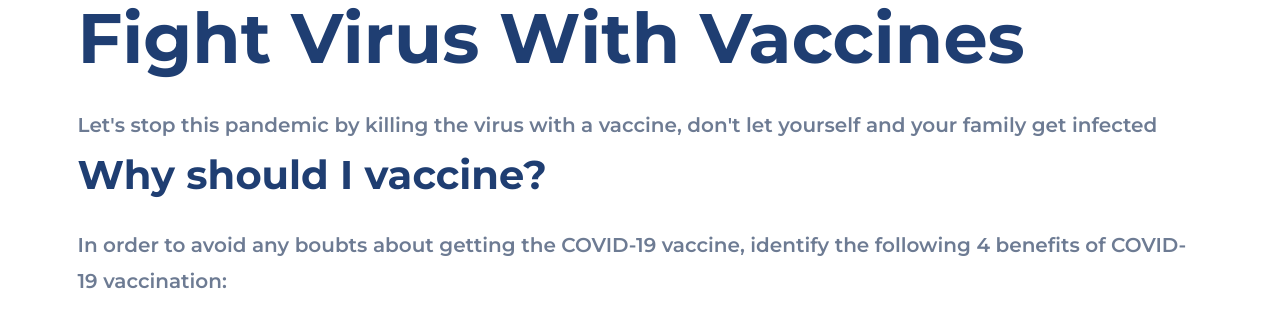
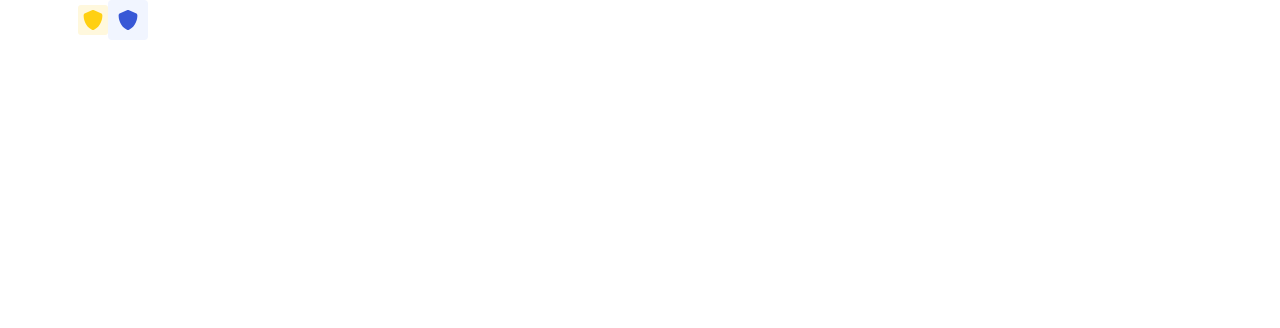
Before and after one commit to WollenMoth/space-vaccines, a React (Create React App) app: page / in a window 1280 px wide. Shown: the top 328 px of the page. Built offline with nearby package versions, Linux system fonts and the light colour scheme.

Commit message:
feat: icons

```diff
--- a/src/App.css
+++ b/src/App.css
@@ -5,6 +5,8 @@
   --color-primary-hover: #1831be;
   --color-secondary: #f1f5ff;
   --color-secondary-hover: #e1eaff;
+  --color-accent: #ffd012;
+  --color-accent-secondary: #fff8dd;
   --color-headings: #1f3e72;
   --color-body: #6d7b93;
 }
@@ -74,3 +76,30 @@ h2 {
   background-color: var(--color-secondary-hover);
   border-color: var(--color-secondary-hover);
 }
+
+/* Icons */
+
+.icon-primary {
+  color: var(--color-primary);
+}
+
+.icon-accent {
+  color: var(--color-accent);
+}
+
+.icon-container {
+  align-items: center;
+  background: var(--color-secondary);
+  border-radius: 10%;
+  display: inline-flex;
+  justify-content: center;
+  padding: 0.5rem;
+}
+
+.icon-container-accent {
+  background: var(--color-accent-secondary);
+}
+
+.icon-container-2xl {
+  padding: 1rem;
+}
--- a/src/App.js
+++ b/src/App.js
@@ -1,13 +1,17 @@
 import "./App.css";
 import Container from "react-bootstrap/Container";
+import { FontAwesomeIcon } from "@fortawesome/react-fontawesome";
+import { faShield } from "@fortawesome/free-solid-svg-icons";
 
 function App() {
   return (
     <Container>
-      <h1>Fight Virus With Vaccines</h1>
-      <p>Let's stop this pandemic by killing the virus with a vaccine, don't let yourself and your family get infected</p>
-      <h2>Why should I vaccine?</h2>
-      <p>In order to avoid any boubts about getting the COVID-19 vaccine, identify the following 4 benefits of COVID-19 vaccination:</p>
+      <span className="icon-container icon-container-accent">
+        <FontAwesomeIcon icon={faShield} className="icon-accent" />
+      </span>
+      <span className="icon-container icon-container-2xl">
+        <FontAwesomeIcon icon={faShield} size="2xl" className="icon-primary" />
+      </span>
     </Container>
   );
 }
```
